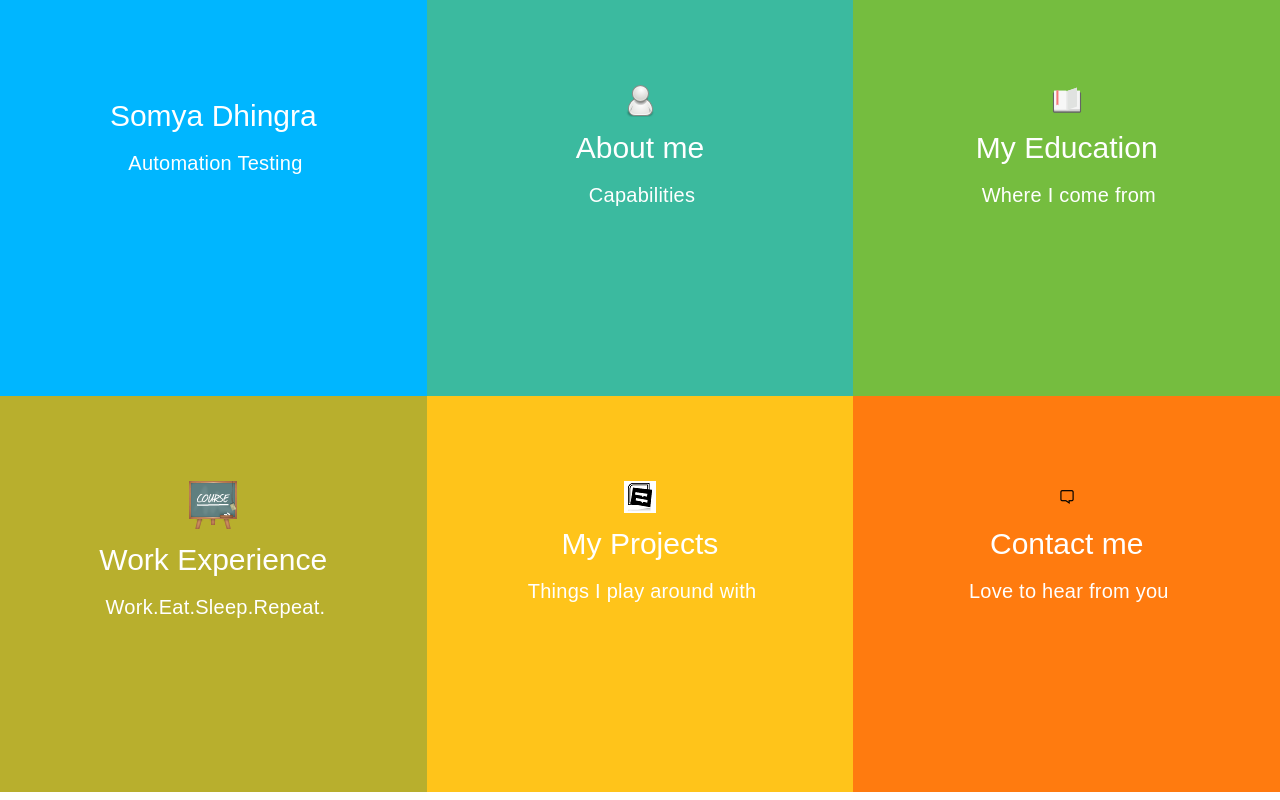
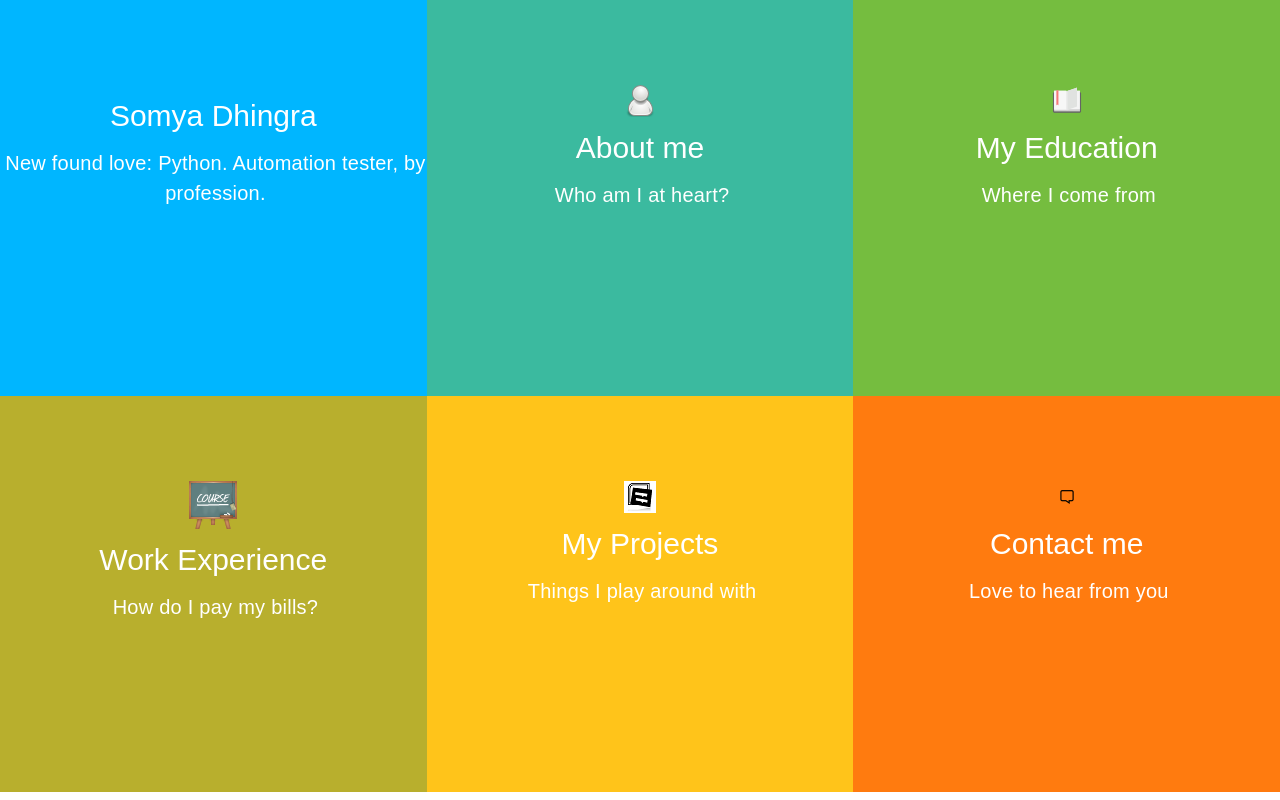
Before and after one commit to somyadh/somyadh.github.io, a plain HTML site: page index.html in a window 1280 px wide. Drawn offline with nearby package versions, Linux system fonts and the light colour scheme; a web font is replaced by a local one.

Commit message:
Update index.html

```diff
--- a/index.html
+++ b/index.html
@@ -31,7 +31,7 @@
         <a class="col_4 " id="name" target="_blank">
        <div class="lo">
         <h1>Somya Dhingra</h1>
-        <h3>Automation Testing</h3>
+        <h3>New found love: Python. Automation tester, by profession.</h3>
         </div>
         </a>
         <a class="col_4 " id="aboutme"  href="about-me.html">
@@ -40,7 +40,7 @@
 
          <h1>About me</h1>
 
-            <h3>Capabilities </h3>
+            <h3>Who am I at heart?</h3>
         </div>
         </a>
         <a class="col_4 last" id="edu" href="my-education.html">
@@ -56,7 +56,7 @@
         <div class="lo  hover-shadow">
             <img src="images/intern.png">
          <h1>Work Experience</h1>
-            <h3>Work.Eat.Sleep.Repeat.</h3>
+            <h3>How do I pay my bills?</h3>
         </div>
         </a>
         <a class="col_4 " id="project" href="projects.html">
```
